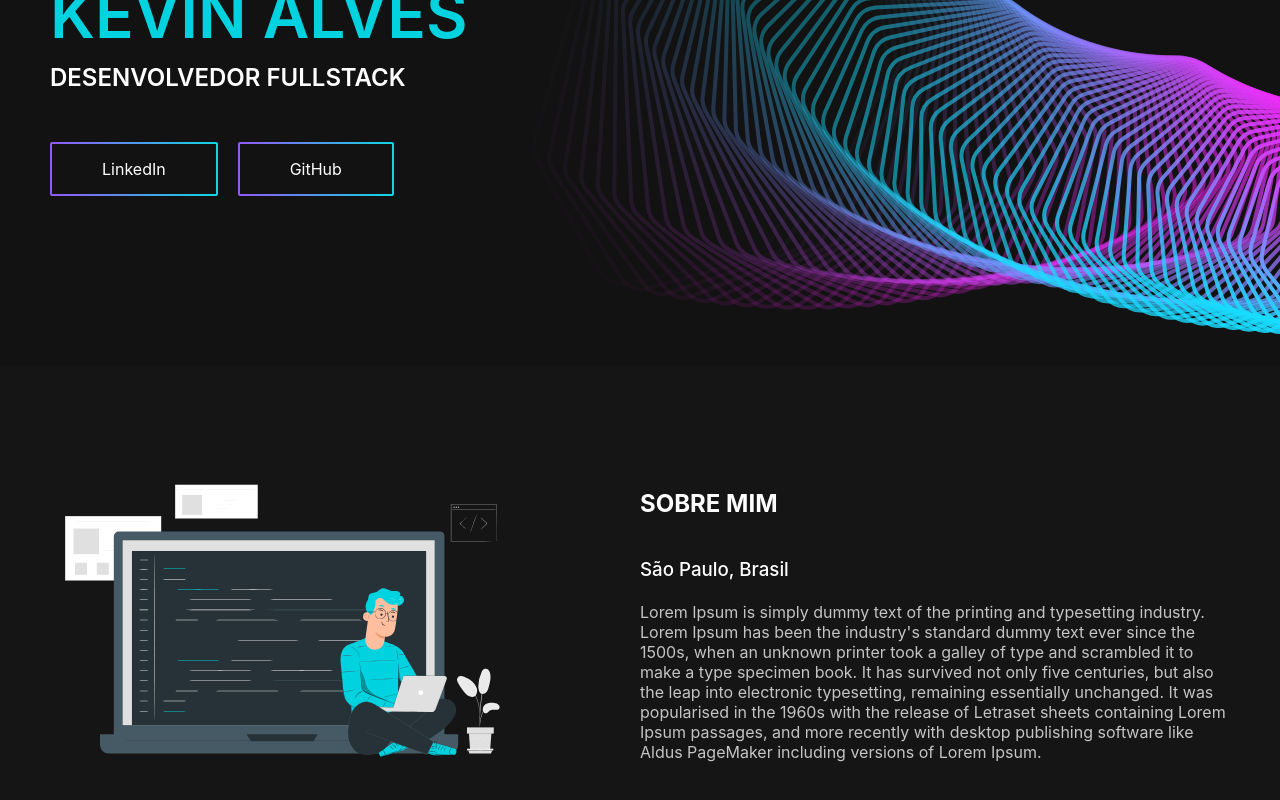
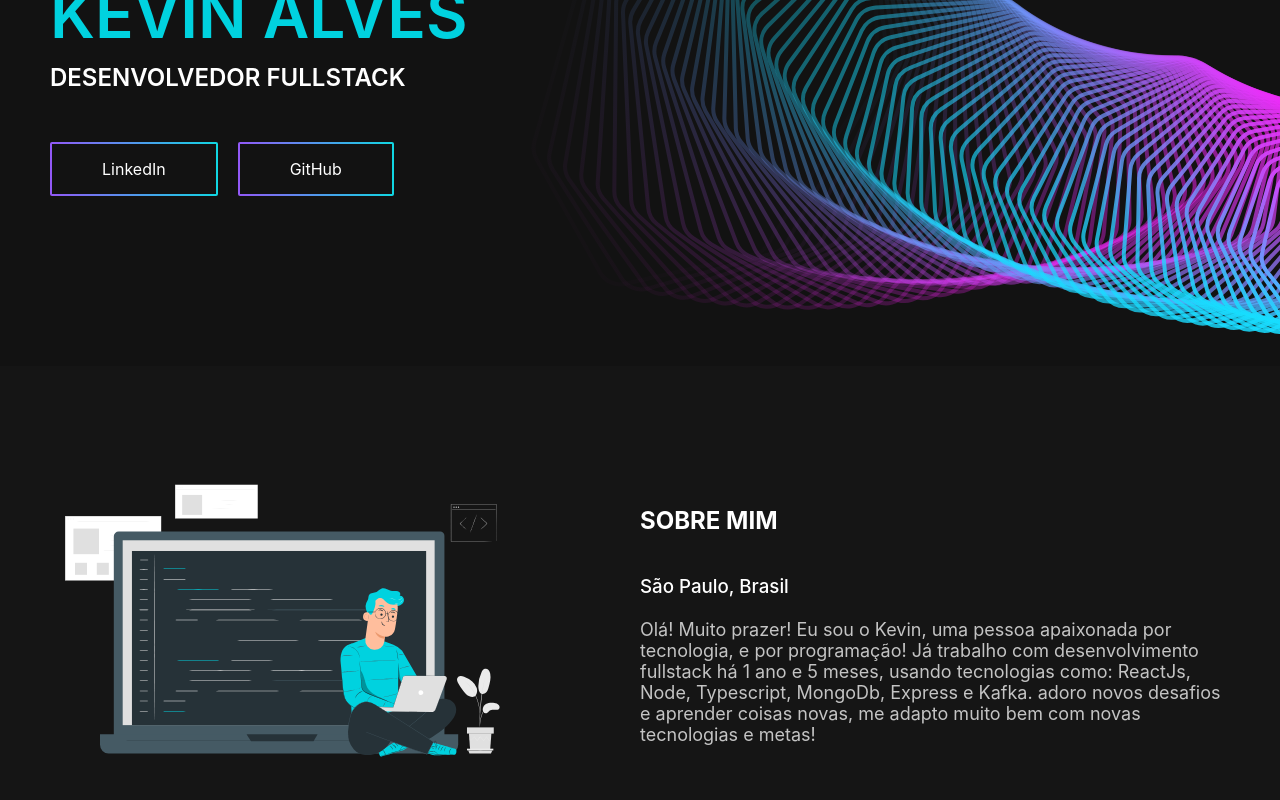
Before and after one commit to KevinAlvss/portfolio2022, a React (Create React App) app: page / in a window 1280 px wide. Shown: the part 234-1034 px from the top of the page. Built offline with nearby package versions, Linux system fonts and the light colour scheme.

Commit message:
about me text added

```diff
--- a/src/components/AboutMe/index.tsx
+++ b/src/components/AboutMe/index.tsx
@@ -21,15 +21,12 @@ export function AboutMe() {
           <Title>Sobre mim</Title>
           <Location>São Paulo, Brasil</Location>
           <Text>
-            Lorem Ipsum is simply dummy text of the printing and typesetting
-            industry. Lorem Ipsum has been the industry's standard dummy text
-            ever since the 1500s, when an unknown printer took a galley of type
-            and scrambled it to make a type specimen book. It has survived not
-            only five centuries, but also the leap into electronic typesetting,
-            remaining essentially unchanged. It was popularised in the 1960s
-            with the release of Letraset sheets containing Lorem Ipsum passages,
-            and more recently with desktop publishing software like Aldus
-            PageMaker including versions of Lorem Ipsum.
+            Olá! Muito prazer! Eu sou o Kevin, uma pessoa apaixonada por
+            tecnologia, e por programação! Já trabalho com desenvolvimento
+            fullstack há 1 ano e 5 meses, usando tecnologias como: ReactJs,
+            Node, Typescript, MongoDb, Express e Kafka. adoro novos desafios e
+            aprender coisas novas, me adapto muito bem com novas tecnologias e
+            metas!
           </Text>
         </TextContainer>
       </Content>
--- a/src/components/AboutMe/styles.ts
+++ b/src/components/AboutMe/styles.ts
@@ -50,4 +50,5 @@ export const Location = styled.h3`
 
 export const Text = styled.p`
   color: #c4c4c4;
+  font-size: 18px;
 `;
```
